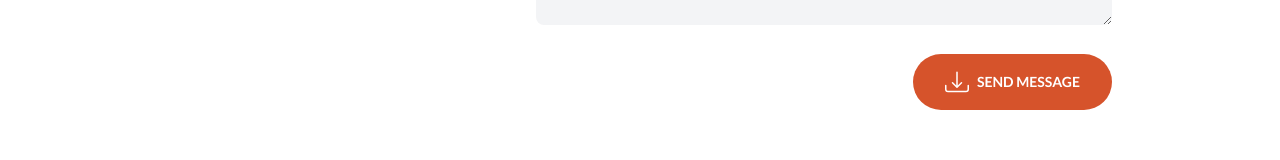
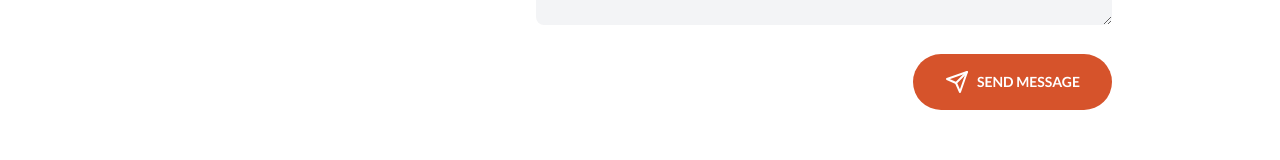
Before and after one commit to Tyler-Duncan-Sotubo/NextJs_Myportfolio, a Next.js app: page / in a window 1280 px wide. Shown: the part 4700-4860 px from the top of the page. Built offline with nearby package versions, Linux system fonts and the light colour scheme.

Commit message:
Test Contact Form

```diff
--- a/src/components/common/button.tsx
+++ b/src/components/common/button.tsx
@@ -11,6 +11,7 @@ type Props = {
 const Button: FC<Props> = ({ name, color, icon }) => {
   return (
     <motion.button
+      data-testid="buttonComponent"
       initial={{ y: 5 }}
       whileHover={{ y: 0 }}
       transition={{ duration: 0.3 }}
--- a/src/components/home/Contact.tsx
+++ b/src/components/home/Contact.tsx
@@ -5,9 +5,8 @@ import { toast } from "react-toastify";
 import { useForm, SubmitHandler } from "react-hook-form";
 import { Header } from "../common/header";
 import Button from "../common/button";
-import { BsDownload } from "react-icons/bs";
-import { FaMailBulk } from "react-icons/fa";
-import { IoLocation, IoMailOutline } from "react-icons/io5";
+import { IoLocation, IoMailOutline, IoSend } from "react-icons/io5";
+import { FiSend } from "react-icons/fi";
 
 interface IFormInput {
   name: String;
@@ -26,7 +25,7 @@ export const Contact = () => {
     formState: { errors },
   } = useForm<IFormInput>();
 
-  const onSubmit: SubmitHandler<IFormInput> = (data: any) => {
+  const onSubmit: SubmitHandler<IFormInput> = (data: any, e: any) => {
     emailjs
       .send("service_hsvsftt", "template_brr0qvb", data, "CyMbXRk8pnr8YsgLJ")
       .then(
@@ -60,9 +59,10 @@ export const Contact = () => {
           </div>
         </div>
         <form
+          data-testid="form"
           onSubmit={handleSubmit(onSubmit)}
           className="font-Lato md:w-2/3 w-full px-10">
-          <p className=" text-xl font-semibold my-3">Write me a message 👇</p>
+          <p className=" text-xl font-semibold my-3">Write me a message👇</p>
           <div className="flex flex-col">
             <label>Name</label>
             <input
@@ -99,7 +99,7 @@ export const Contact = () => {
             <Button
               name="Send Message"
               color="bg-skin-accent"
-              icon={<BsDownload size={24} />}
+              icon={<FiSend size={24} />}
             />
           </div>
         </form>
```
